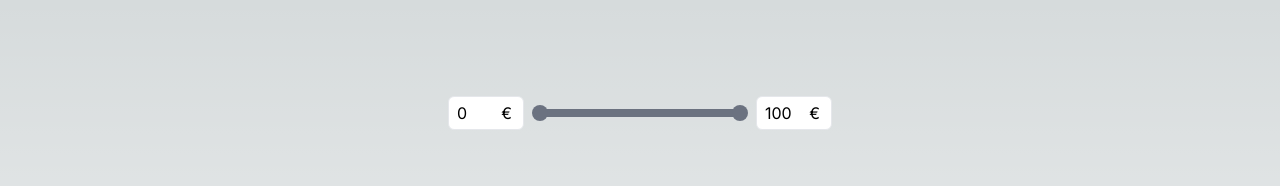
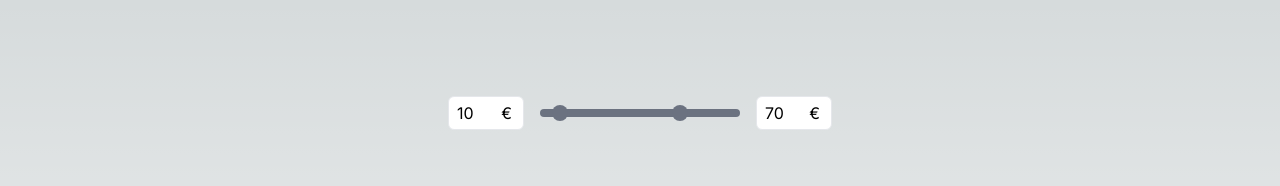
Before and after one commit to Hajskaads/custom-range, a Next.js app: page /exercise1 in a window 1280 px wide. Shown: the top 186 px of the page. Built offline with nearby package versions, Linux system fonts and the light colour scheme.

Commit message:
normalization

```diff
--- a/components/range/fixedRange/fixedRange.tsx
+++ b/components/range/fixedRange/fixedRange.tsx
@@ -5,7 +5,7 @@ import s from "../range.module.css";
 import FixedLabel from "./fixedLabel/fixedLabel";
 import RangeBullet from "../shared/rangeBullet/rangeBullet";
 import { BulletType } from "@lib/types";
-import normalizeValue from "@lib/normalizeValue";
+import normalizeValue from "@lib/denormalizeValue";
 import transformToPercentage from "@lib/transformToPercentage";
 import findClosestValue from "@lib/findClosestValue";
 
@@ -53,32 +53,13 @@ const FixedRange: React.FC = () => {
       const range = rangeRef.current.getBoundingClientRect();
       const rangeWidth = range.width;
       const offsetX = event.clientX - range.left;
-
-      const bulletWidth = 16; // Width of the bullet in px (adjust if needed)
-      const centerOffset = bulletWidth / 2;
-      const centeredOffsetX = offsetX - centerOffset;
-      const newValue = (centeredOffsetX / rangeWidth) * 100;
+      const newValue = (offsetX / rangeWidth) * 100;
 
       if (
         activeBullet === minBullet &&
         newValue !== minValue &&
         newValue > Math.min(...fixedValues) - 50 // If the condition is removed, bullet is re-rendered when it doesn't make sense, and if newValue > min is left, when moving the cursor very quickly, the minimum is not reached.
       ) {
-        console.log("fixedValues", fixedValues);
-        console.log("newValue", newValue);
-        console.log("min", min);
-        console.log("max", max);
-        console.log("normalizeValue", normalizeValue(min, max, newValue));
-        console.log(
-          "findClosestValue",
-          findClosestValue(
-            normalizeValue(min, max, newValue),
-            fixedValues,
-            false
-          )
-        );
-        console.log("\n");
-
         const newMinValue = +Math.max(
           Math.min(
             findClosestValue(
@@ -86,7 +67,6 @@ const FixedRange: React.FC = () => {
               fixedValues,
               false
             ),
-            // normalizeValue(minValue, maxValue, newValue)
             maxValue
           ),
           min
@@ -99,7 +79,6 @@ const FixedRange: React.FC = () => {
         newValue !== maxValue &&
         newValue < Math.max(...fixedValues) * 1.5 // If the condition is removed, it is re-rendered when it doesn't make sense, and if newValue < max is left without a factor, when moving the cursor very quickly, the maximum is not reached.
       ) {
-        console.log("newValue", newValue);
         const newMaxValue = +Math.min(
           Math.max(
             findClosestValue(
--- a/components/range/normalRange/normalRange.tsx
+++ b/components/range/normalRange/normalRange.tsx
@@ -5,15 +5,18 @@ import s from "../range.module.css";
 import { BulletType } from "@lib/types";
 import InputLabel from "./inputLabel/inputLabel";
 import RangeBullet from "../shared/rangeBullet/rangeBullet";
+import denormalizeValue from "@lib/denormalizeValue";
 
 const minBullet: BulletType = "min";
 const maxBullet: BulletType = "max";
 
 const NormalRange: React.FC = () => {
-  const [min, setMin] = useState<number>(0);
-  const [max, setMax] = useState<number>(100);
-  const [minValue, setMinValue] = useState<string>("0");
-  const [maxValue, setMaxValue] = useState<string>("100");
+  const [min, setMin] = useState<number>(10);
+  const [max, setMax] = useState<number>(70);
+  const [minValue, setMinValue] = useState<number>(10);
+  const [maxValue, setMaxValue] = useState<number>(70);
+  const [minLabelValue, setMinLabelValue] = useState<string>("10");
+  const [maxLabelValue, setMaxLabelValue] = useState<string>("70");
   const [isDragging, setIsDragging] = useState<boolean>(false);
   const [activeBullet, setActiveBullet] = useState<BulletType | null>(null);
   const [onTopBullet, setOnTopBullet] = useState<BulletType>("max");
@@ -47,32 +50,46 @@ const NormalRange: React.FC = () => {
       const range = rangeRef.current.getBoundingClientRect();
       const rangeWidth = range.width;
       const offsetX = event.clientX - range.left;
+      const newValue = (offsetX / rangeWidth) * 100;
 
-      const bulletWidth = 16; // Width of the bullet in px (adjust if needed)
-      const centerOffset = bulletWidth / 2;
-      const centeredOffsetX = offsetX - centerOffset;
-      const newValue = (centeredOffsetX / rangeWidth) * 100;
+      console.log("newValue", newValue);
+      console.log(
+        "normalizeValue(min, max, newValue)",
+        denormalizeValue(min, max, newValue)
+      );
+      console.log("\n");
 
       if (
         activeBullet === minBullet &&
         newValue !== +minValue &&
         newValue > min - 50 // If the condition is removed, bullet is re-rendered when it doesn't make sense, and if newValue > min is left, when moving the cursor very quickly, the minimum is not reached.
       ) {
-        const newMinValue = +Math.max(
-          Math.min(newValue, +maxValue),
-          min
-        ).toFixed(2);
-        setMinValue(newMinValue.toString());
+        const newMinValue = +Math.max(Math.min(newValue, maxValue), 0).toFixed(
+          2
+        );
+        setMinValue(newMinValue);
+        const newMinLabelValue: string = denormalizeValue(
+          min,
+          max,
+          +minValue
+        ).toFixed(0);
+        setMinLabelValue(newMinLabelValue);
       } else if (
         activeBullet === maxBullet &&
         newValue !== +maxValue &&
         newValue < max * 1.5 // If the condition is removed, it is re-rendered when it doesn't make sense, and if newValue < max is left without a factor, when moving the cursor very quickly, the maximum is not reached.
       ) {
         const newMaxValue = +Math.min(
-          Math.max(newValue, +minValue),
-          max
+          Math.max(newValue, minValue),
+          100
         ).toFixed(2);
-        setMaxValue(newMaxValue.toString());
+        setMaxValue(newMaxValue);
+        const newMaxLabelValue: string = denormalizeValue(
+          min,
+          max,
+          +maxValue
+        ).toFixed(0);
+        setMaxLabelValue(newMaxLabelValue);
       }
     };
 
@@ -90,16 +107,16 @@ const NormalRange: React.FC = () => {
     // setActiveBullet(bullet);
     setOnTopBullet(bullet);
     if (bullet === minBullet) {
-      setMinValue(newValue);
+      setMinValue(+newValue);
     } else if (bullet === maxBullet) {
-      setMaxValue(newValue);
+      setMaxValue(+newValue);
     }
   };
 
   return (
     <div className={s.root}>
       <InputLabel
-        value={minValue}
+        value={minLabelValue}
         min={min}
         max={+maxValue}
         bullet={minBullet}
@@ -123,7 +140,7 @@ const NormalRange: React.FC = () => {
         <div className={s.rangeLine} />
       </div>
       <InputLabel
-        value={maxValue}
+        value={maxLabelValue}
         min={+minValue}
         max={+max}
         bullet={maxBullet}
--- /dev/null
+++ b/lib/denormalizeValue.ts
@@ -0,0 +1,16 @@
+/**
+ * Normalizes a given number within a specified range.
+ * @param min - The minimum value of the range.
+ * @param max - The maximum value of the range.
+ * @param percentage - The normalized value from 0 to 100.
+ * @returns The number normalized from min to max.
+ */
+export default function denormalizeValue(
+  min: number,
+  max: number,
+  percentage: number
+): number {
+  const range = max - min; // Calculate the range of the values
+  const denormalized = (percentage / 100) * range + min; // Denormalize the value within the range
+  return denormalized; // Return the normalized value
+}
--- a/lib/normalizeValue.ts
+++ b/lib/normalizeValue.ts
@@ -2,15 +2,15 @@
  * Normalizes a given number within a specified range.
  * @param min - The minimum value of the range.
  * @param max - The maximum value of the range.
- * @param normalizedValue - The normalized value from 0 to 100.
- * @returns The number normalized from min to max.
+ * @param value - The number to be normalized.
+ * @returns The normalized value from 0 to 100.
  */
 export default function normalizeValue(
   min: number,
   max: number,
-  percentage: number
+  value: number
 ): number {
   const range = max - min; // Calculate the range of the values
-  const normalized = (percentage / 100) * range + min; // Denormalize the value within the range
+  const normalized = ((value - min) / range) * 100; // Normalize the value within the range and convert to a 0-100 scale
   return normalized; // Return the normalized value
 }
```
